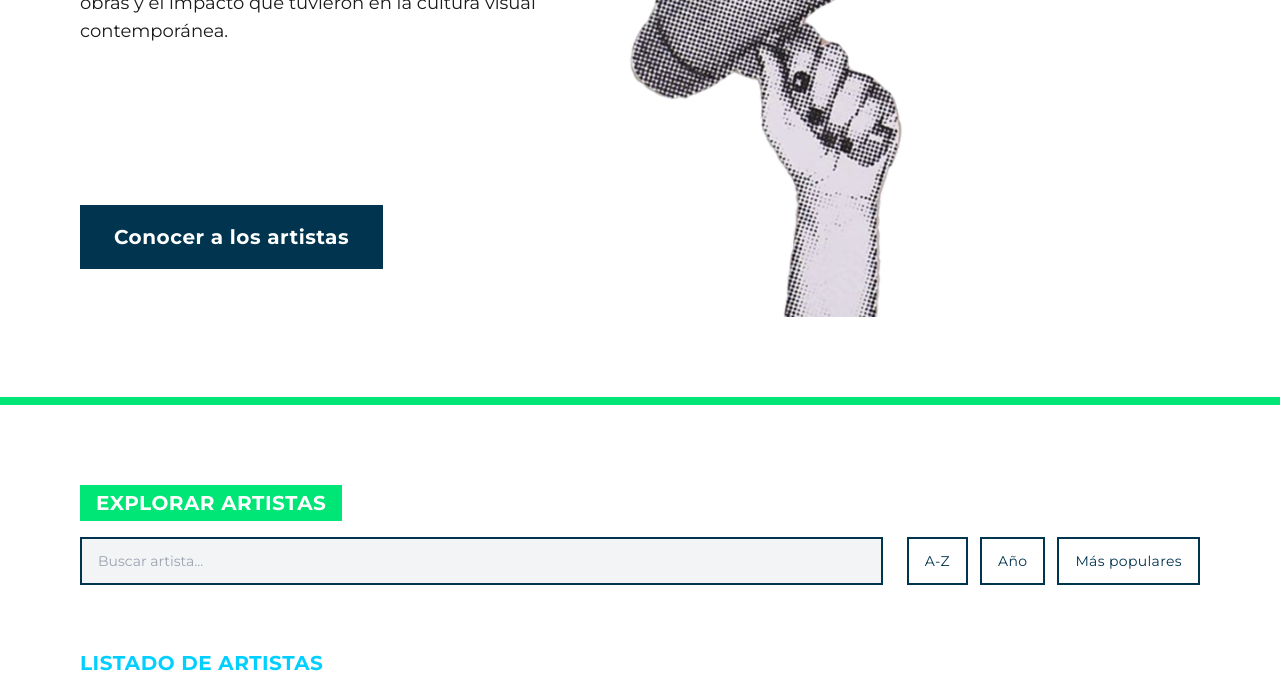
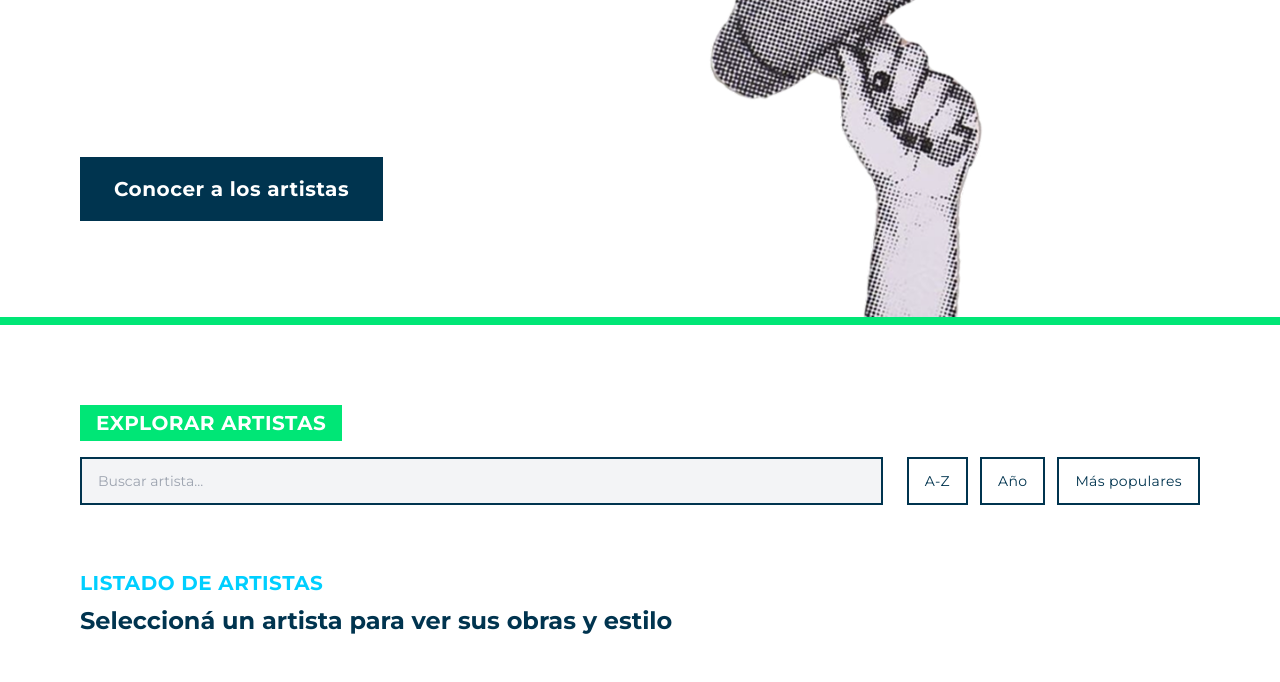
Before and after one commit to soofi-iglesias/Produccion-Digital-2-Web-Pop-Art-Archive, a website: page obras.html in a window 1280 px wide. Shown: the part 563-1245 px from the top of the page. Drawn offline with Linux system fonts and the light colour scheme; files whose address does not match are found by name.

Commit message:
Error correction

```diff
--- a/obras.html
+++ b/obras.html
@@ -47,7 +47,7 @@
     <!-- MAIN -->
     <main>
         <!-- HERO -->
-        <section class="section-white border-b-8 border-pop-green flex items-start">
+        <section class="section-white pr-0 pl-20 pb-0 border-b-8 border-pop-green flex items-start">
 
 
             <!-- Texto -->
```
Also changed, not shown: css/output.css, 2 other files.
